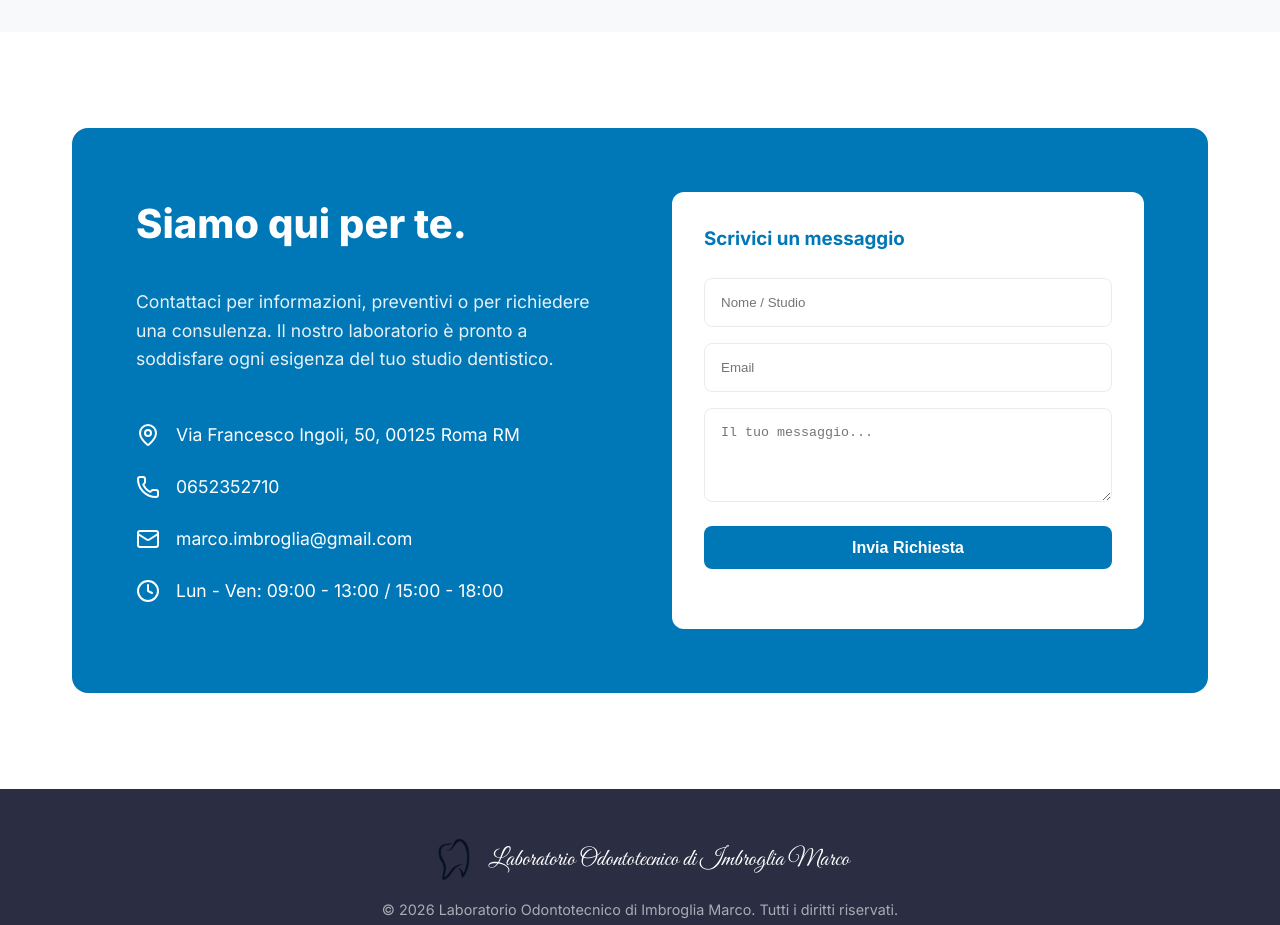
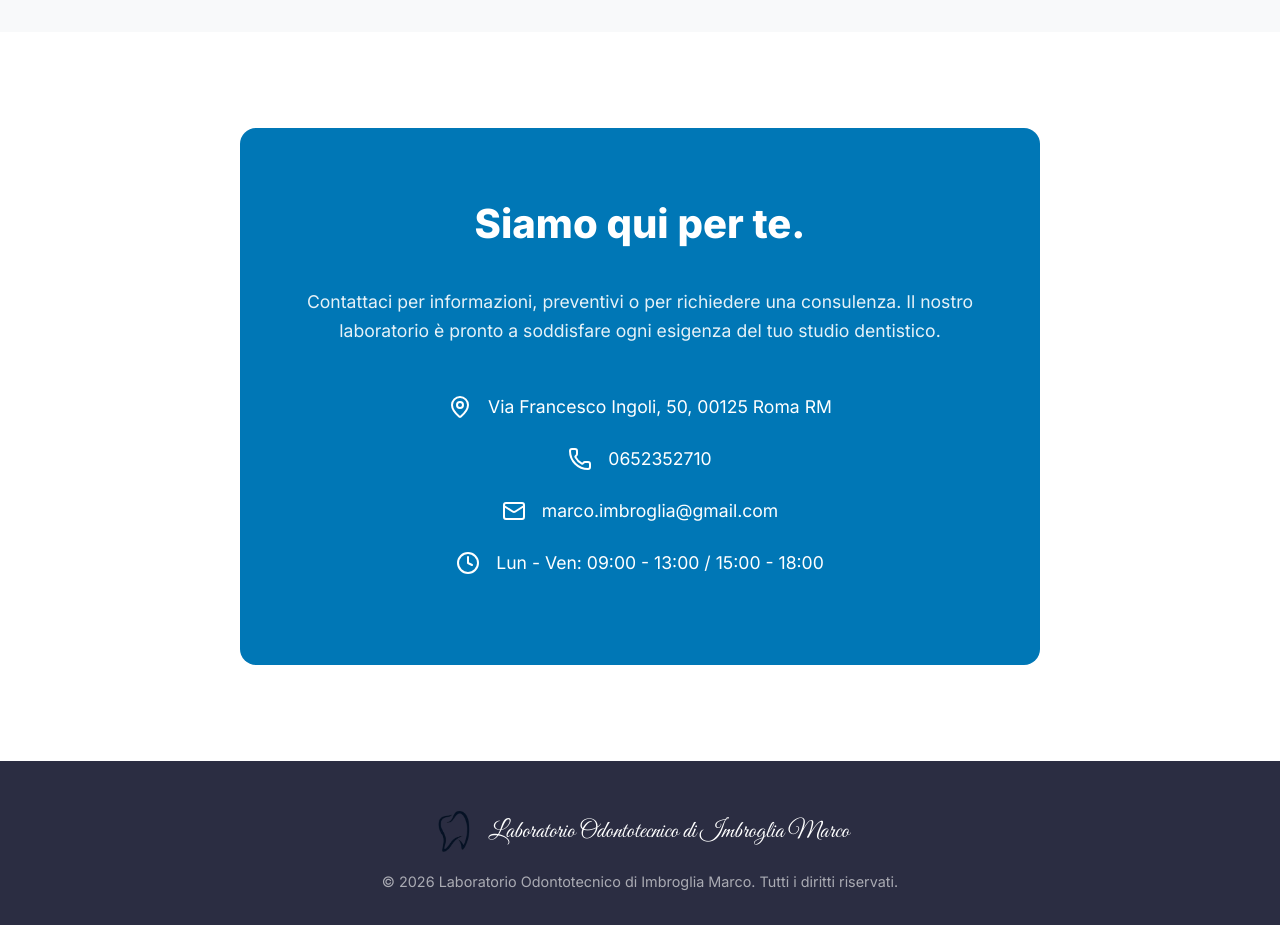
Before and after one commit to GabrieleRicci95/laboratorio-imbroglia, a React (Vite) app: page / in a window 1280 px wide. Shown: the part 2560-3485 px from the top of the page. Built offline with nearby package versions, Linux system fonts and the light colour scheme.

Commit message:
fix: remove email contact form and center contact info

```diff
--- a/src/App.tsx
+++ b/src/App.tsx
@@ -164,8 +164,8 @@ function App() {
       {/* Contatti */}
       <section id="contatti" className="section bg-white">
         <div className="container">
-          <div className="contact-grid">
-            <div>
+          <div className="contact-grid" style={{ gridTemplateColumns: '1fr', maxWidth: '800px', margin: '0 auto', textAlign: 'center' }}>
+            <div style={{ display: 'flex', flexDirection: 'column', alignItems: 'center' }}>
               <h2 style={{ fontSize: '2.5rem', fontWeight: 800, marginBottom: '2rem' }}>Siamo qui per te.</h2>
               <p style={{ marginBottom: '3rem', fontSize: '1.1rem', opacity: 0.9 }}>
                 Contattaci per informazioni, preventivi o per richiedere una consulenza. Il nostro laboratorio è pronto a soddisfare ogni esigenza del tuo studio dentistico.
@@ -188,16 +188,6 @@ function App() {
                 <span>Lun - Ven: 09:00 - 13:00 / 15:00 - 18:00</span>
               </div>
             </div>
-
-            <div style={{ backgroundColor: 'white', borderRadius: '12px', padding: '2rem', color: 'var(--text)' }}>
-              <h3 style={{ marginBottom: '1.5rem', color: 'var(--primary)' }}>Scrivici un messaggio</h3>
-              <form>
-                <input type="text" placeholder="Nome / Studio" style={{ width: '100%', padding: '1rem', marginBottom: '1rem', borderRadius: '8px', border: '1px solid var(--border)' }} />
-                <input type="email" placeholder="Email" style={{ width: '100%', padding: '1rem', marginBottom: '1rem', borderRadius: '8px', border: '1px solid var(--border)' }} />
-                <textarea placeholder="Il tuo messaggio..." rows={4} style={{ width: '100%', padding: '1rem', marginBottom: '1rem', borderRadius: '8px', border: '1px solid var(--border)' }}></textarea>
-                <button type="button" className="btn btn-primary" style={{ width: '100%', justifyContent: 'center' }}>Invia Richiesta</button>
-              </form>
-            </div>
           </div>
         </div>
       </section>
```
